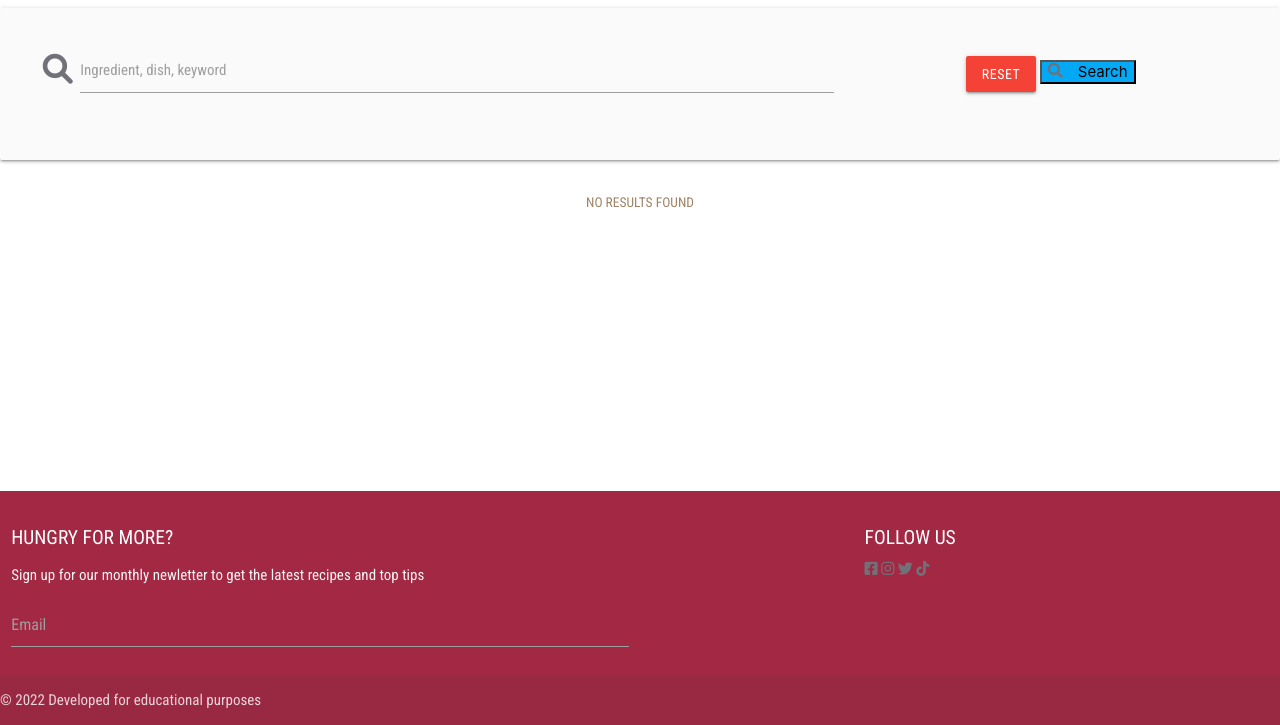
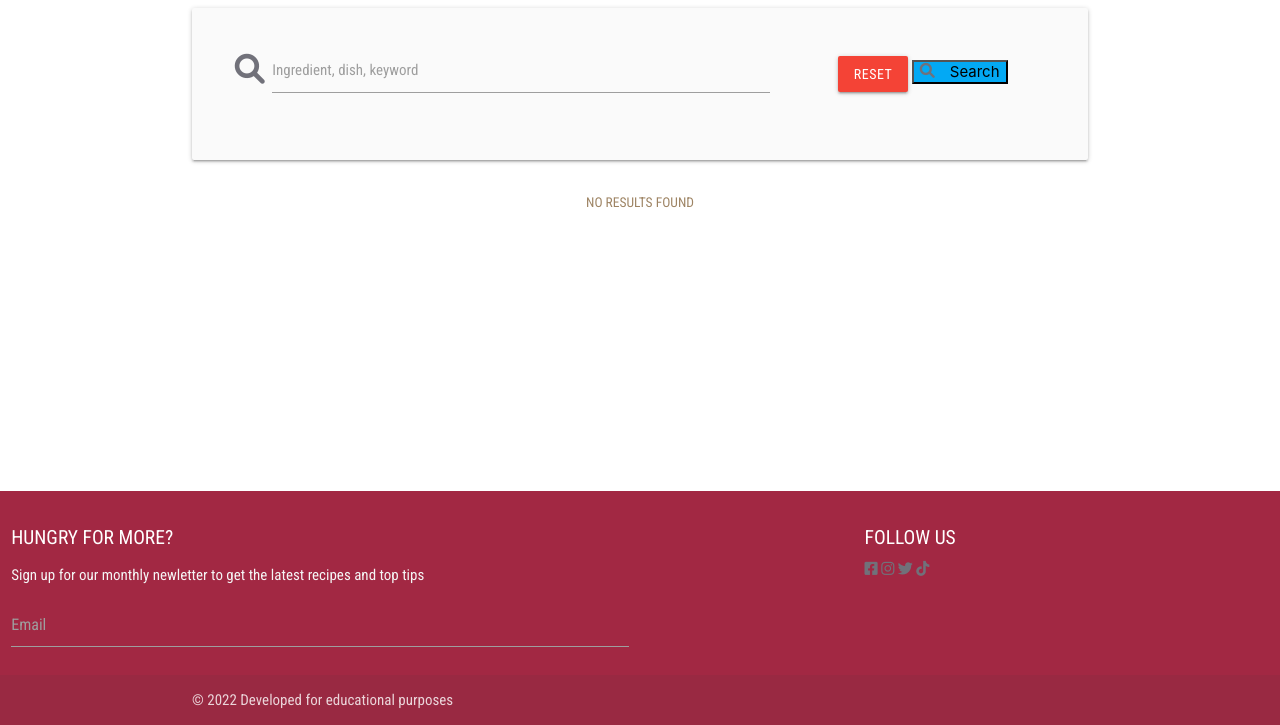
Before and after one commit to anyahush/the-freefrom-cookbook, a Flask app: page /search in a window 1280 px wide. Shown: the part 75-800 px from the top of the page. Run offline with Flask 2, Linux system fonts and the light colour scheme; data that the repository does not hold is empty; some libraries are stand-ins or nearby versions.

Commit message:
Fix Materializa container sizing across pages

```diff
--- a/static/css/style.css
+++ b/static/css/style.css
@@ -70,22 +70,7 @@
 .message {
     text-align: center;
 }
-/* removing Materialize container margins taken from https://www.codegrepper.com/code-examples/css/materialize+customize+container */
-.container {
-    margin: 0 auto;
-    width: 100%;
-    max-width: 2560px;
-  }
-  @media only screen and (min-width: 601px) {
-    .container {
-      width: 100%;
-    }
-  }
-  @media only screen and (min-width: 993px) {
-    .container {
-      width: 100%;
-    }
-  }
+
 
 /* recipes page */
 .select-wrapper input.select-dropdown, ::placeholder {
--- a/templates/base.html
+++ b/templates/base.html
@@ -62,13 +62,15 @@
 
     </section>
 
-    <main class="container">
+    <main>
         {% block content %}
         {% endblock %}
+    </main>
 
-    </main>
+
+
     <footer class="page-footer">
-        <div class="container">
+        <div>
             <div class="row">
                 <div class="col l6 s12">
                     <h5 class="white-text">Hungry for more?</h5>
--- a/templates/create_recipe.html
+++ b/templates/create_recipe.html
@@ -1,5 +1,6 @@
 {% extends "base.html" %}
 {% block content %}
+
 <h3>Create Recipe</h3>
 <div class="row">
     <form class="col s12 l8 offset-l2" method="POST" action="{{ url_for('create_recipe')}}">
--- a/templates/recipes.html
+++ b/templates/recipes.html
@@ -1,6 +1,6 @@
 {% extends "base.html" %}
 {% block content %}
-
+<div class="container">
     <div class="row card-panel grey lighten-5">
         <form action="{{ url_for('search') }}" method="POST" class="col s12">
             <div class="row valign-wrapper center-align">
@@ -61,6 +61,8 @@
 
 
 
+</div>
+
 
 
 {% endblock %}
```
Lines whose indentation alone changed are shown as unchanged.
